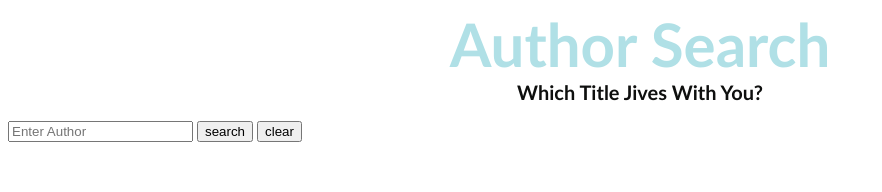
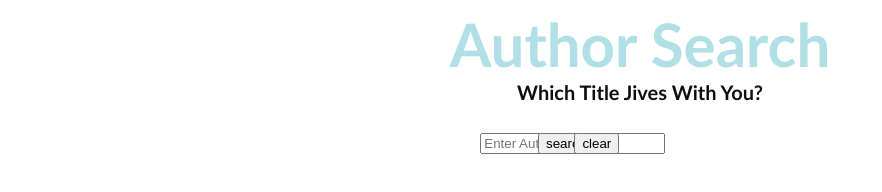
Before and after one commit to kap83/my-personal-website, a plain HTML site: page index.html in a window 1280 px wide. Shown: the whole page, without its empty margins (0-882 px from the left). Drawn offline with Linux system fonts and the light colour scheme.

Commit message:
commit message

```diff
--- a/index.html
+++ b/index.html
@@ -12,9 +12,9 @@
     </header>
         <div class="container">
                 <form id="#searchBook" action="#">
-                        <input type="text" id="textBox" placeholder="Enter Author">
-                        <input type="submit" value="search">
-                        <input id ="revert" type="reset" value="clear">
+                        <input type= "text" id="textBox" placeholder="Enter Author">
+                        <input id= "submitField" type="submit" value="search">
+                        <input id= "clearField" type="reset" value="clear">
                 </form>
 
                 <section id="searchResultsGoHere">
--- a/index.js
+++ b/index.js
@@ -35,8 +35,6 @@ document.addEventListener("DOMContentLoaded", () =>{
         snagForm.reset()
       })
 
-
-
       let snagClear = snagForm.querySelector("#revert")
       snagClear.addEventListener("click", e => {
         displayHere.remove(displayHere)
--- a/style.css
+++ b/style.css
@@ -24,4 +24,24 @@ table {
     font-family: Calibri, Arial, Helvetica, sans-serif;
     font-size: 20px;
     width: 500px;
+    float: right;
+    margin-right: 40%
 }
+
+#submitField {
+    float: right;
+    margin-right: -9%;
+    margin-top: 1%;
+}
+
+#clearField {
+    float: right;
+    margin-right: -11%;
+    margin-top: 1%;
+}
+
+#textBox {
+    float: right;
+    margin-top: 1%;
+    margin-right: 48%;
+}
```
